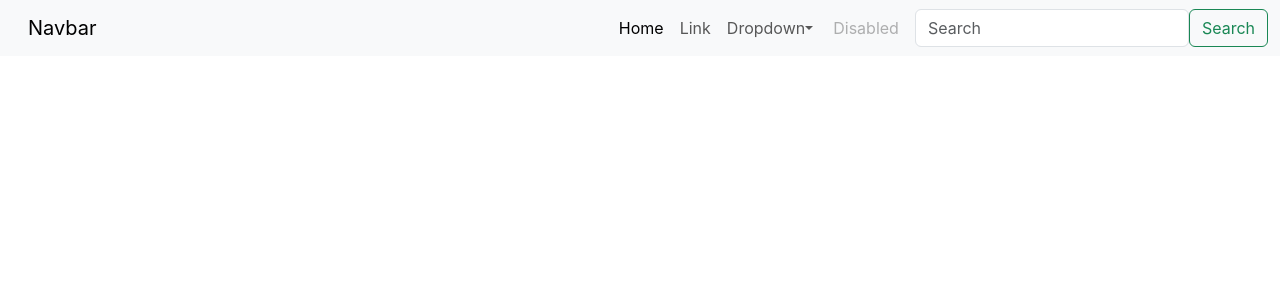
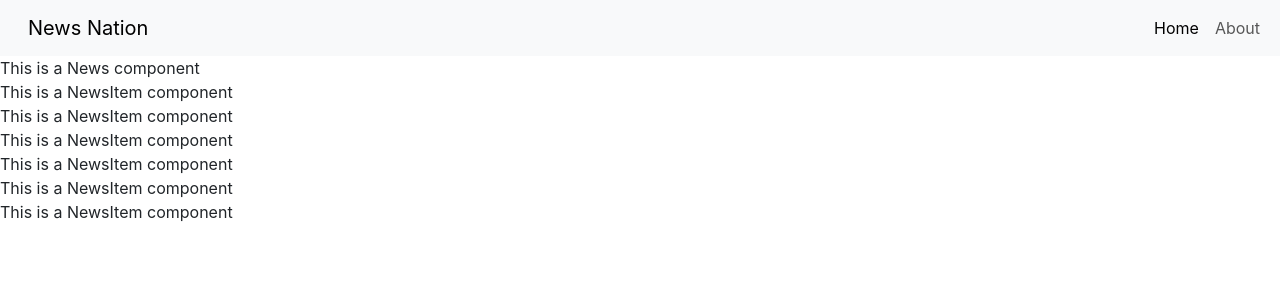
Before and after one commit to AniketMishra02/project-2, a React (Create React App) app: page / in a window 1280 px wide. Shown: the top 300 px of the page. Built offline with nearby package versions, Linux system fonts and the light colour scheme.

Commit message:
Created a NewsItem component and use it in News component

```diff
--- a/src/App.js
+++ b/src/App.js
@@ -1,6 +1,7 @@
 import './App.css';
 import React, { Component } from 'react'
 import NavBar from './component/NavBar';
+import News from './component/News';
 
 export default class App extends Component {
 
@@ -8,6 +9,7 @@
     return (
       <div>
           <NavBar/>
+          <News/>
       </div>
     )
   }
--- a/src/component/NavBar.js
+++ b/src/component/NavBar.js
@@ -7,36 +7,19 @@
       <div>
         <nav className="navbar navbar-expand-lg bg-body-tertiary">
             <div className="container-fluid">
-                <a className="navbar-brand" href="#">Navbar</a>
+                <a className="navbar-brand" href="/">News Nation</a>
                 <button className="navbar-toggler" type="button" data-bs-toggle="collapse" data-bs-target="#navbarSupportedContent" aria-controls="navbarSupportedContent" aria-expanded="false" aria-label="Toggle navigation">
                 <span className="navbar-toggler-icon"></span>
                 </button>
             <div className="collapse navbar-collapse" id="navbarSupportedContent">
                 <ul className="navbar-nav me-auto mb-2 mb-lg-0">
                     <li className="nav-item">
-                            <a className="nav-link active" aria-current="page" href="#">Home</a>
+                        <a className="nav-link active" aria-current="page" href="/">Home</a>
                     </li>
                     <li className="nav-item">
-                            <a className="nav-link" href="#">Link</a>
-                        </li>
-                        <li className="nav-item dropdown">
-                            <a className="nav-link dropdown-toggle" href="#" role="button" data-bs-toggle="dropdown" aria-expanded="false">
-                            Dropdown</a>
-                            <ul className="dropdown-menu">
-                                <li><a className="dropdown-item" href="#">Action</a></li>
-                                <li><a className="dropdown-item" href="#">Another action</a></li>
-                                <li><hr className="dropdown-divider"/></li>
-                                <li><a className="dropdown-item" href="#">Something else here</a></li>
-                            </ul>
-                        </li>
-                        <li className="nav-item">
-                            <a className="nav-link disabled" href="#" tabIndex="-1" aria-disabled="true">Disabled</a>
+                        <a className="nav-link" href="/About">About</a>
                     </li>
                 </ul>
-                    <form className="d-flex" role="search">
-                        <input className="form-control me-2" type="search" placeholder="Search" aria-label="Search"/>
-                        <button className="btn btn-outline-success" type="submit">Search</button>
-                    </form>
             </div>
             </div>
         </nav>
--- /dev/null
+++ b/src/component/News.js
@@ -0,0 +1,20 @@
+import React, { Component } from 'react'
+import NewsItem from './NewsItem'
+
+export class News extends Component {
+  render() {
+    return (
+      <div>
+        This is a News component
+        <NewsItem/>
+        <NewsItem/>
+        <NewsItem/>
+        <NewsItem/>
+        <NewsItem/>
+        <NewsItem/>
+      </div>
+    )
+  }
+}
+
+export default News
--- /dev/null
+++ b/src/component/NewsItem.js
@@ -0,0 +1,13 @@
+import React, { Component } from 'react'
+
+export class NewsItem extends Component {
+  render() {
+    return (
+      <div>
+            This is a NewsItem component
+      </div>
+    )
+  }
+}
+
+export default NewsItem
```
Lines whose indentation alone changed are shown as unchanged.
